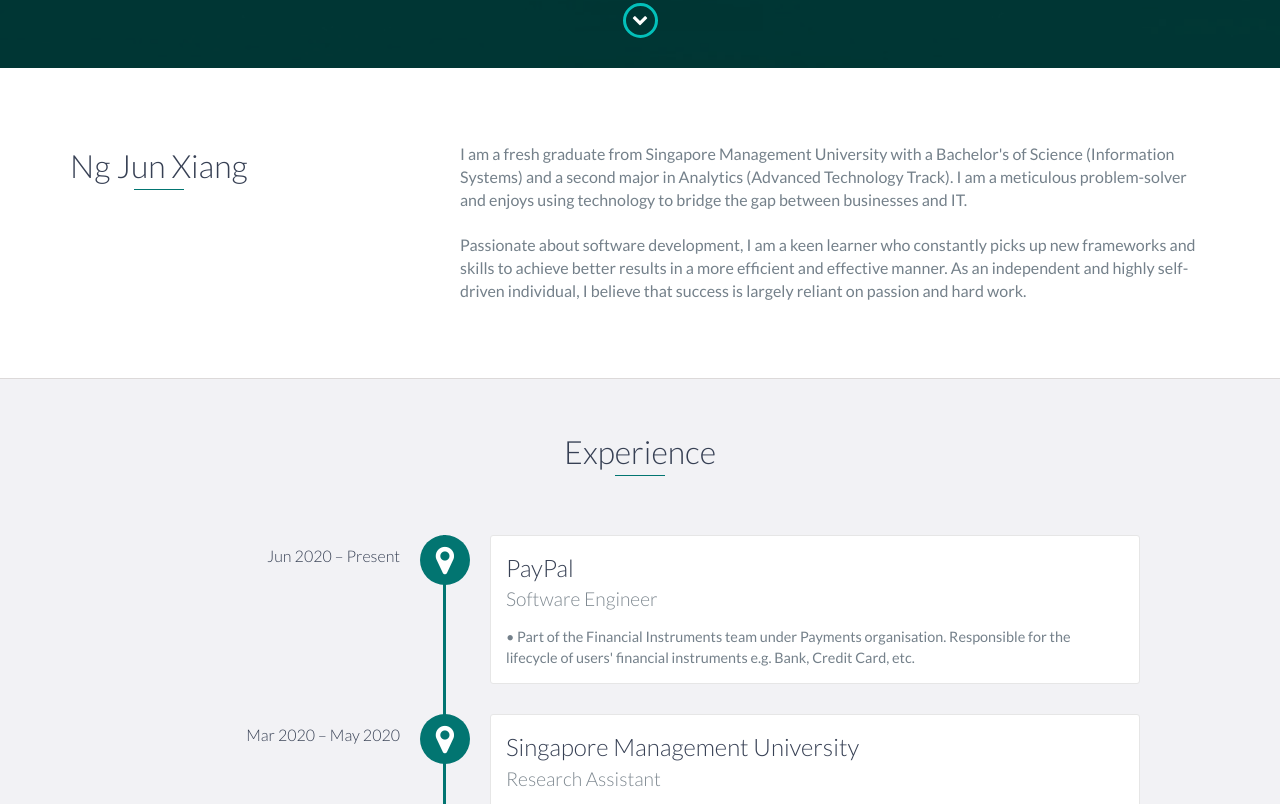
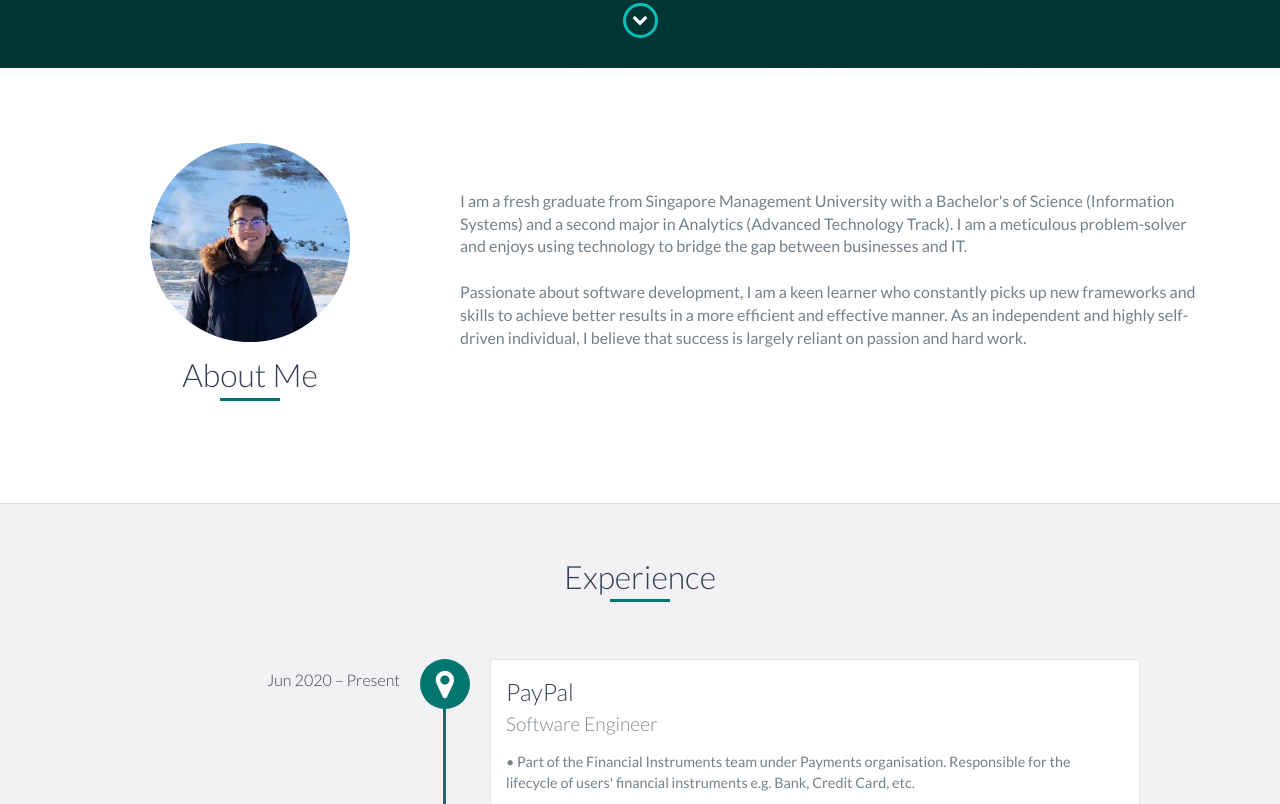
Before and after one commit to ngjunxiang/ngjunxiang.github.io, a website: page index.html in a window 1280 px wide. Shown: the part 732-1536 px from the top of the page. Drawn offline with nearby package versions, Linux system fonts and the light colour scheme.

Commit message:
Added about picture

```diff
--- a/index.html
+++ b/index.html
@@ -92,10 +92,13 @@
     <div id="about">
         <div class="container">
             <div class="row">
-                <div class="col-md-4">
-                    <h2 class="heading">Ng Jun Xiang</h2>
+                <div class="col-md-4 center">
+                    <div class="about-image">
+                        <img src="static/images/about-me.png" />
+                    </div>
+                    <h2 class="heading">About Me</h2>
                 </div>
-                <div class="col-md-8">
+                <div class="col-md-8 vertical-center">
                     <p>
                         I am a fresh graduate from Singapore Management University with a Bachelor's of Science (Information Systems)
                         and a second major in Analytics (Advanced Technology Track). I am a meticulous problem-solver and enjoys using
@@ -256,7 +259,7 @@
                             (Natural Language Processing) techniques to identify intents (variations) of how users may ask the same question
                             in different ways to ensure continuation and growth of existing knowledge base.
                         </p>
-                        <a href="https://wiki.smu.edu.sg/is480/IS480_Team_wiki%3A_2018T1_NM3YM">View Project</a>
+                        <a href="https://wiki.smu.edu.sg/is480/IS480_Team_wiki%3A_2018T1_NM3YM" target="_blank">View Project</a>
                     </div>
                     <!-- End .project-info -->
                 </div>
@@ -275,7 +278,7 @@
                             model strives to identify the optimal allocation of resources to maximise satisfaction through a flexible and highly
                             customisable simulation.
                         </p>
-                        <a href="https://github.com/ngjunxiang/ABMS-T9">View Project</a>
+                        <a href="https://github.com/ngjunxiang/ABMS-T9" target="_blank">View Project</a>
                     </div>
                     <!-- End .project-info -->
                 </div>
--- a/scss/styles.scss
+++ b/scss/styles.scss
@@ -381,8 +381,8 @@ footer {
         position: absolute;
         content: '';
         top: 100%;
-        height: 1px;
-        width: 50px;
+        height: 3px;
+        width: 60px;
         left: 0;
         right: 0;
         margin: 0 auto;
@@ -533,6 +533,26 @@ footer {
         color: $text;
         margin: 0;
     }
+}
+
+.about-image {
+    // float: left;
+    margin-bottom: 10px;
+
+    img {
+        height: auto;
+        width: auto;
+        max-width: 200px;
+        max-height: 200px;
+    }
+}
+
+.center {
+    text-align: center;
+}
+
+.vertical-center {
+    padding-top: 4%;
 }
 
 /*
```
Also changed, not shown: css/styles.css, static/images/about-me.png (added).
